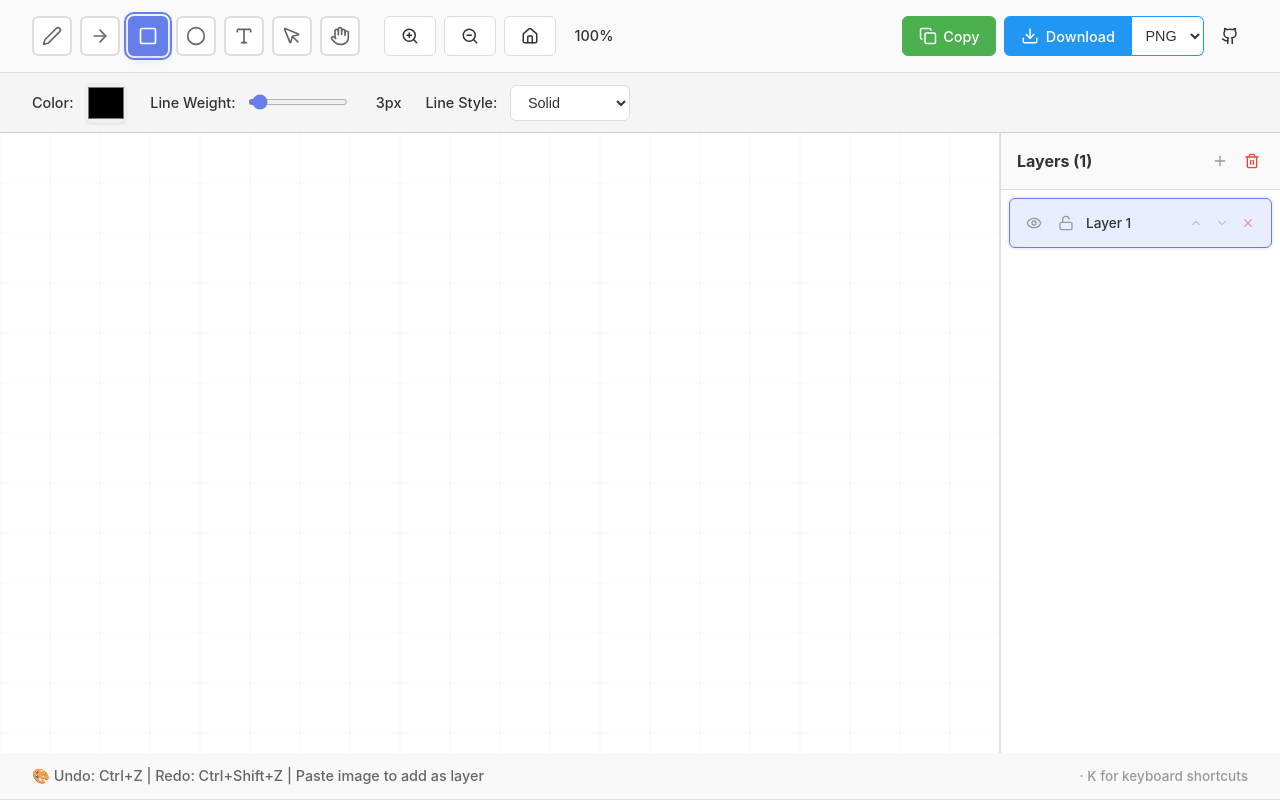
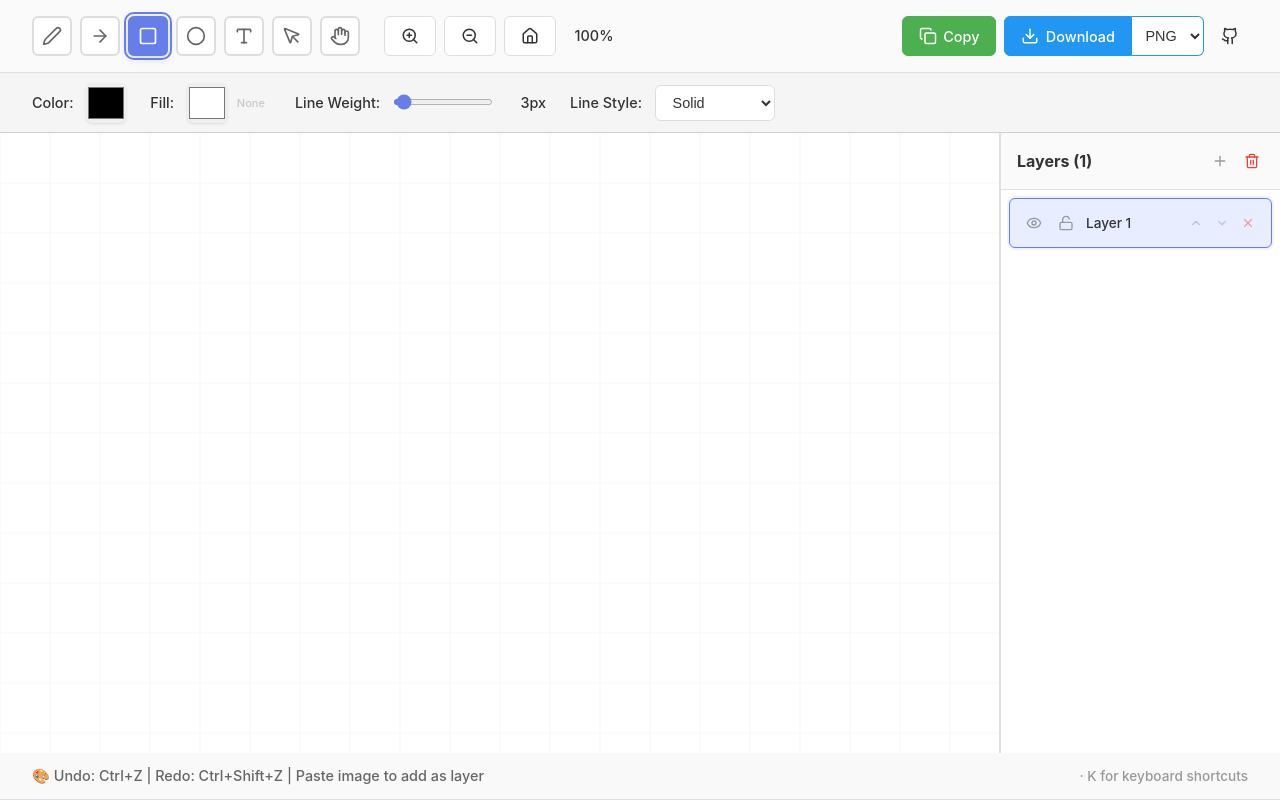
Before and after one commit to TiagoJacobs/annotate, a React (Vite) app: page / in a window 1280 px wide. Both pictures are taken after a click on the button 148 px from the left and 36 px from the top of the page. Built offline with nearby package versions, Linux system fonts and the light colour scheme; the HTML template or start-up script is replaced by a standard one.

Commit message:
Add fill color support for rectangles and ellipses
Shapes can now be filled with a color via a fill color picker in the
options panel. A "None" button clears the fill for outline-only shapes.

Closes #9

```diff
--- a/src/App.jsx
+++ b/src/App.jsx
@@ -62,6 +62,7 @@ function Annotate() {
   const [brushSize, setBrushSize] = useState(storedProperties.brushSize)
   const [fontSize, setFontSize] = useState(storedProperties.fontSize)
   const [lineStyle, setLineStyle] = useState(storedProperties.lineStyle)
+  const [fillColor, setFillColor] = useState('')
   const [zoom, setZoom] = useState(1)
   const [selectedShape, setSelectedShape] = useState(null) // { layerId, shapeType, shapeIndex }
   const [inlineEditingText, setInlineEditingText] = useState(null) // { layerId, textIndex, x, y, content }
@@ -107,6 +108,7 @@ function Annotate() {
 
     const propertyValueMap = {
       color,
+      fillColor,
       size: brushSize,
       fontSize,
       lineStyle
@@ -204,6 +206,18 @@ function Annotate() {
    */
   const updateSelectedShapeLineStyle = (newLineStyle) => {
     const updatedLayers = shapePropertiesHook.updateLineStyle(newLineStyle)
+    if (updatedLayers && updatedLayers.size > 0) {
+      updateLayersState()
+      renderCanvas()
+    }
+  }
+
+  const getSelectedShapeFillColor = () => {
+    return shapePropertiesHook.getFillColor()
+  }
+
+  const updateSelectedShapeFillColor = (newFillColor) => {
+    const updatedLayers = shapePropertiesHook.updateFillColor(newFillColor)
     if (updatedLayers && updatedLayers.size > 0) {
       updateLayersState()
       renderCanvas()
@@ -1131,11 +1145,15 @@ function Annotate() {
           brushSize={brushSize}
           fontSize={fontSize}
           lineStyle={lineStyle}
+          fillColor={fillColor}
+          setFillColor={setFillColor}
           getSelectedShapeColor={getSelectedShapeColor}
           getSelectedShapeSize={getSelectedShapeSize}
+          getSelectedShapeFillColor={getSelectedShapeFillColor}
           getSelectedShapeLineStyle={getSelectedShapeLineStyle}
           updateSelectedShapeColor={updateSelectedShapeColor}
           updateSelectedShapeSize={updateSelectedShapeSize}
+          updateSelectedShapeFillColor={updateSelectedShapeFillColor}
           updateSelectedShapeLineStyle={updateSelectedShapeLineStyle}
           setColor={setColor}
           setBrushSize={setBrushSize}
--- a/src/components/ShapeOptionsPanel.jsx
+++ b/src/components/ShapeOptionsPanel.jsx
@@ -12,11 +12,15 @@ export const ShapeOptionsPanel = React.forwardRef(({
   brushSize,
   fontSize,
   lineStyle,
+  fillColor,
+  setFillColor,
   getSelectedShapeColor,
   getSelectedShapeSize,
+  getSelectedShapeFillColor,
   getSelectedShapeLineStyle,
   updateSelectedShapeColor,
   updateSelectedShapeSize,
+  updateSelectedShapeFillColor,
   updateSelectedShapeLineStyle,
   setColor,
   setBrushSize,
@@ -30,6 +34,9 @@ export const ShapeOptionsPanel = React.forwardRef(({
   const showFontSize = tool === 'text'
   const isImageSelected = selectedShape && selectedShape.shapeType === 'image'
   const showOptions = tool !== 'select' && tool !== 'pan' || selectedShape
+  const fillableTools = ['rect', 'ellipse']
+  const isFillableShape = selectedShape && !Array.isArray(selectedShape) && fillableTools.includes(selectedShape.shapeType)
+  const showFill = fillableTools.includes(tool) || isFillableShape
 
   // Don't show shape options if an image is selected
   if (isImageSelected) {
@@ -61,6 +68,45 @@ export const ShapeOptionsPanel = React.forwardRef(({
               className="color-picker"
             />
           </div>
+
+          {/* Fill Color Picker */}
+          {showFill && (
+            <div className="tool-group">
+              <label>Fill:</label>
+              <div style={{ display: 'flex', alignItems: 'center', gap: '4px' }}>
+                <input
+                  type="color"
+                  value={(selectedShape ? getSelectedShapeFillColor() : fillColor) || '#ffffff'}
+                  onChange={(e) => {
+                    if (selectedShape) {
+                      updateSelectedShapeFillColor(e.target.value)
+                    } else {
+                      setFillColor(e.target.value)
+                    }
+                  }}
+                  className="color-picker"
+                />
+                <button
+                  className="layer-btn"
+                  onClick={() => {
+                    if (selectedShape) {
+                      updateSelectedShapeFillColor('')
+                    } else {
+                      setFillColor('')
+                    }
+                  }}
+                  title="No fill"
+                  style={{
+                    fontSize: '11px',
+                    padding: '2px 6px',
+                    opacity: (selectedShape ? !getSelectedShapeFillColor() : !fillColor) ? 0.5 : 1
+                  }}
+                >
+                  None
+                </button>
+              </div>
+            </div>
+          )}
 
           {/* Size Control */}
           <div className="tool-group">
--- a/src/hooks/useShapeProperties.js
+++ b/src/hooks/useShapeProperties.js
@@ -62,6 +62,19 @@ export const useShapeProperties = ({
     } else {
       return { type: 'size', value: shapeData.size || DEFAULT_SIZE }
     }
+  }, [selectedShape, getShapeData])
+
+  /**
+   * Get fillColor from selected shape
+   */
+  const getFillColor = useCallback(() => {
+    if (!selectedShape) return null
+
+    const shape = Array.isArray(selectedShape) ? selectedShape[0] : selectedShape
+    if (shape.shapeType !== 'rect' && shape.shapeType !== 'ellipse') return null
+
+    const shapeData = getShapeData(shape)
+    return shapeData?.fillColor || ''
   }, [selectedShape, getShapeData])
 
   /**
@@ -130,6 +143,18 @@ export const useShapeProperties = ({
   }, [updateProperty])
 
   /**
+   * Update fillColor for selected shape(s)
+   */
+  const updateFillColor = useCallback((newFillColor) => {
+    const updatedLayers = updateProperty((shapeData, shapeType) => {
+      if (shapeType === 'rect' || shapeType === 'ellipse') {
+        shapeData.fillColor = newFillColor
+      }
+    })
+    return updatedLayers
+  }, [updateProperty])
+
+  /**
    * Update lineStyle for selected shape(s)
    */
   const updateLineStyle = useCallback((newLineStyle) => {
@@ -159,9 +184,11 @@ export const useShapeProperties = ({
   return {
     getColor,
     getSize,
+    getFillColor,
     getLineStyle,
     updateColor,
     updateSize,
+    updateFillColor,
     updateLineStyle,
     getShapeData
   }
--- a/src/renderers/ShapeRenderer.js
+++ b/src/renderers/ShapeRenderer.js
@@ -119,6 +119,10 @@ class ArrowRenderer extends BaseShapeRenderer {
  */
 class RectRenderer extends BaseShapeRenderer {
   render(ctx, rect, layerColor) {
+    if (rect.fillColor) {
+      ctx.fillStyle = rect.fillColor
+      ctx.fillRect(rect.x, rect.y, rect.width, rect.height)
+    }
     ctx.strokeStyle = this.getShapeColor(rect, layerColor)
     ctx.lineWidth = rect.size
     this.applyLineStyle(ctx, rect.lineStyle)
@@ -132,11 +136,6 @@ class RectRenderer extends BaseShapeRenderer {
  */
 class EllipseRenderer extends BaseShapeRenderer {
   render(ctx, ellipse, layerColor) {
-    ctx.strokeStyle = this.getShapeColor(ellipse, layerColor)
-    ctx.lineWidth = ellipse.size
-
-    this.applyLineStyle(ctx, ellipse.lineStyle)
-
     ctx.beginPath()
     ctx.ellipse(
       ellipse.x + ellipse.width / 2,
@@ -147,6 +146,15 @@ class EllipseRenderer extends BaseShapeRenderer {
       0,
       Math.PI * 2
     )
+
+    if (ellipse.fillColor) {
+      ctx.fillStyle = ellipse.fillColor
+      ctx.fill()
+    }
+
+    ctx.strokeStyle = this.getShapeColor(ellipse, layerColor)
+    ctx.lineWidth = ellipse.size
+    this.applyLineStyle(ctx, ellipse.lineStyle)
     ctx.stroke()
 
     this.resetLineStyle(ctx)
--- a/src/tools/strategies/ShapeCreationStrategies.js
+++ b/src/tools/strategies/ShapeCreationStrategies.js
@@ -92,6 +92,7 @@ export class RectStrategy extends ShapeCreationStrategy {
       height: Math.abs(height),
       size: properties.size,
       color: properties.color,
+      fillColor: properties.fillColor || '',
       lineStyle: properties.lineStyle,
       isPreview: true,
     })
@@ -124,6 +125,7 @@ export class EllipseStrategy extends ShapeCreationStrategy {
       height: Math.abs(height),
       size: properties.size,
       color: properties.color,
+      fillColor: properties.fillColor || '',
       lineStyle: properties.lineStyle,
       isPreview: true,
     })
--- a/src/tools/toolRegistry.js
+++ b/src/tools/toolRegistry.js
@@ -54,6 +54,7 @@ export const toolRegistry = {
     cursor: 'crosshair',
     properties: {
       color: { type: 'color', default: '#000000' },
+      fillColor: { type: 'color', default: '' },
       size: { type: 'number', min: 1, max: 50, default: 2 },
       lineStyle: { type: 'select', default: 'solid', options: ['solid', 'dashed', 'dotted', 'dashdot'] },
     },
@@ -75,6 +76,7 @@ export const toolRegistry = {
     cursor: 'crosshair',
     properties: {
       color: { type: 'color', default: '#000000' },
+      fillColor: { type: 'color', default: '' },
       size: { type: 'number', min: 1, max: 50, default: 2 },
       lineStyle: { type: 'select', default: 'solid', options: ['solid', 'dashed', 'dotted', 'dashdot'] },
     },
```
